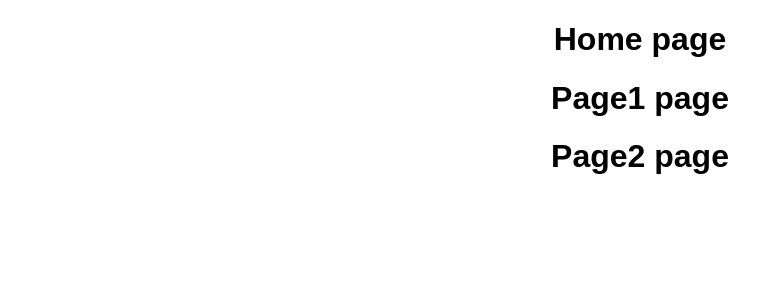
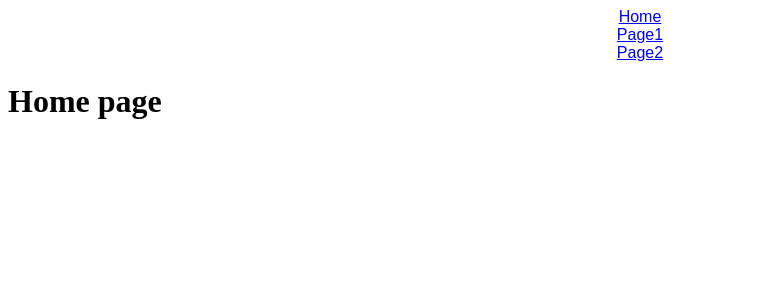
Before and after one commit to gwonin-kenji/learning_react_term2, a React (Create React App) app: page / in a window 1280 px wide. Shown: the top 300 px of the page, without its empty margins (0-783 px from the left). Built offline with nearby package versions, Linux system fonts and the light colour scheme.

Commit message:
基本的なページ遷移

```diff
--- a/src/App3.js
+++ b/src/App3.js
@@ -1,3 +1,4 @@
+import { BrowserRouter, Link, Switch, Route } from "react-router-dom";
 import { Home } from "./Home";
 import { Page1 } from "./Page1";
 import { Page2 } from "./Page2";
@@ -5,10 +6,27 @@ import "./styles.css";
 
 export default function App3() {
   return (
-    <div className="App3">
-      <Home />
-      <Page1 />
-      <Page2 />
-    </div>
+    <BrowserRouter>
+      <div className="App3">
+        <Link to="/">Home</Link>
+        <br />
+        <Link to="/page1">Page1</Link>
+        <br />
+        <Link to="/page2">Page2</Link>
+        <br />
+      </div>
+
+      <Switch>
+        <Route exact path="/">
+          <Home />
+        </Route>
+        <Route path="/page1">
+          <Page1 />
+        </Route>
+        <Route path="/page2">
+          <Page2 />
+        </Route>
+      </Switch>
+    </BrowserRouter>
   );
 }
```
